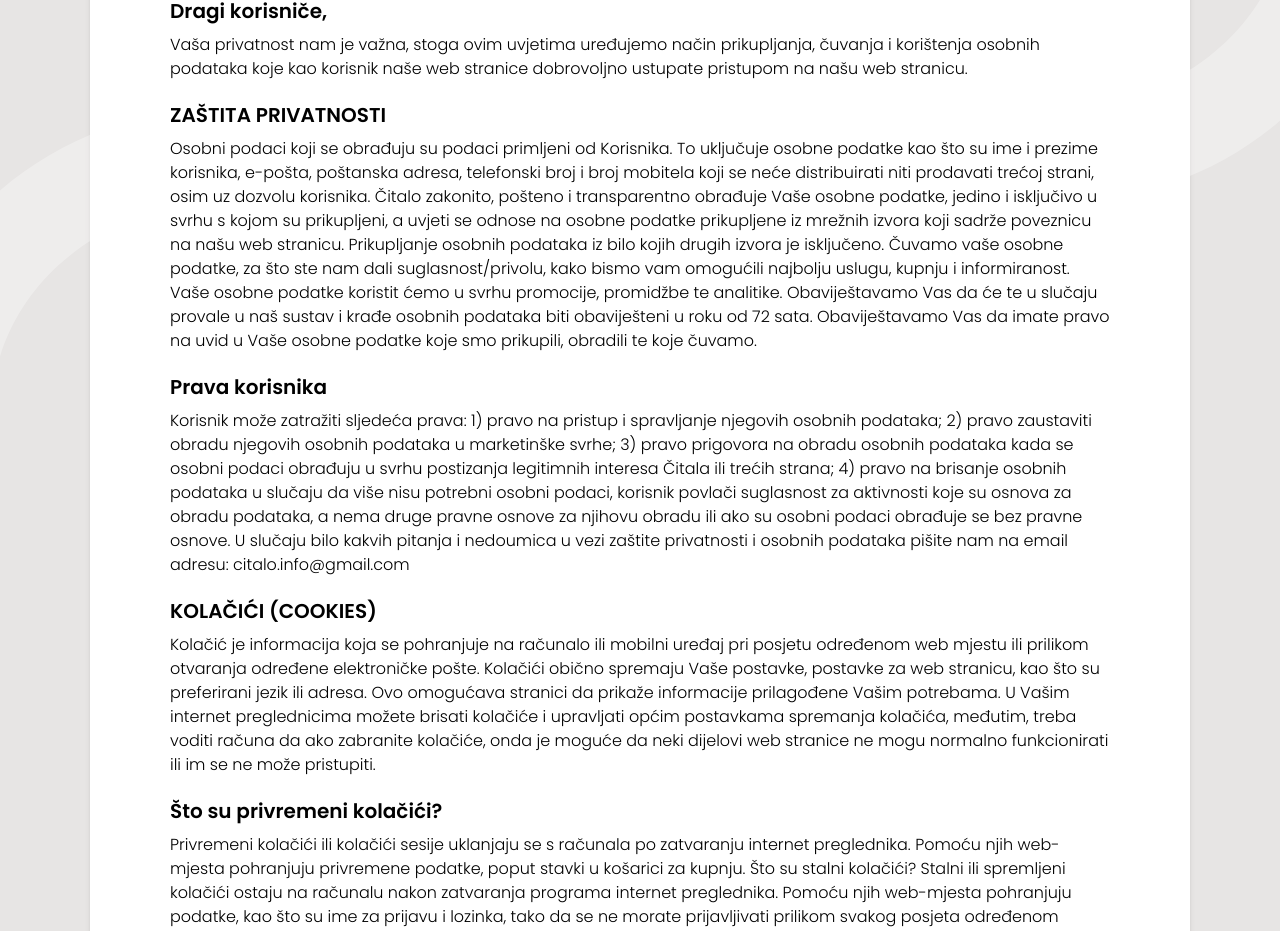
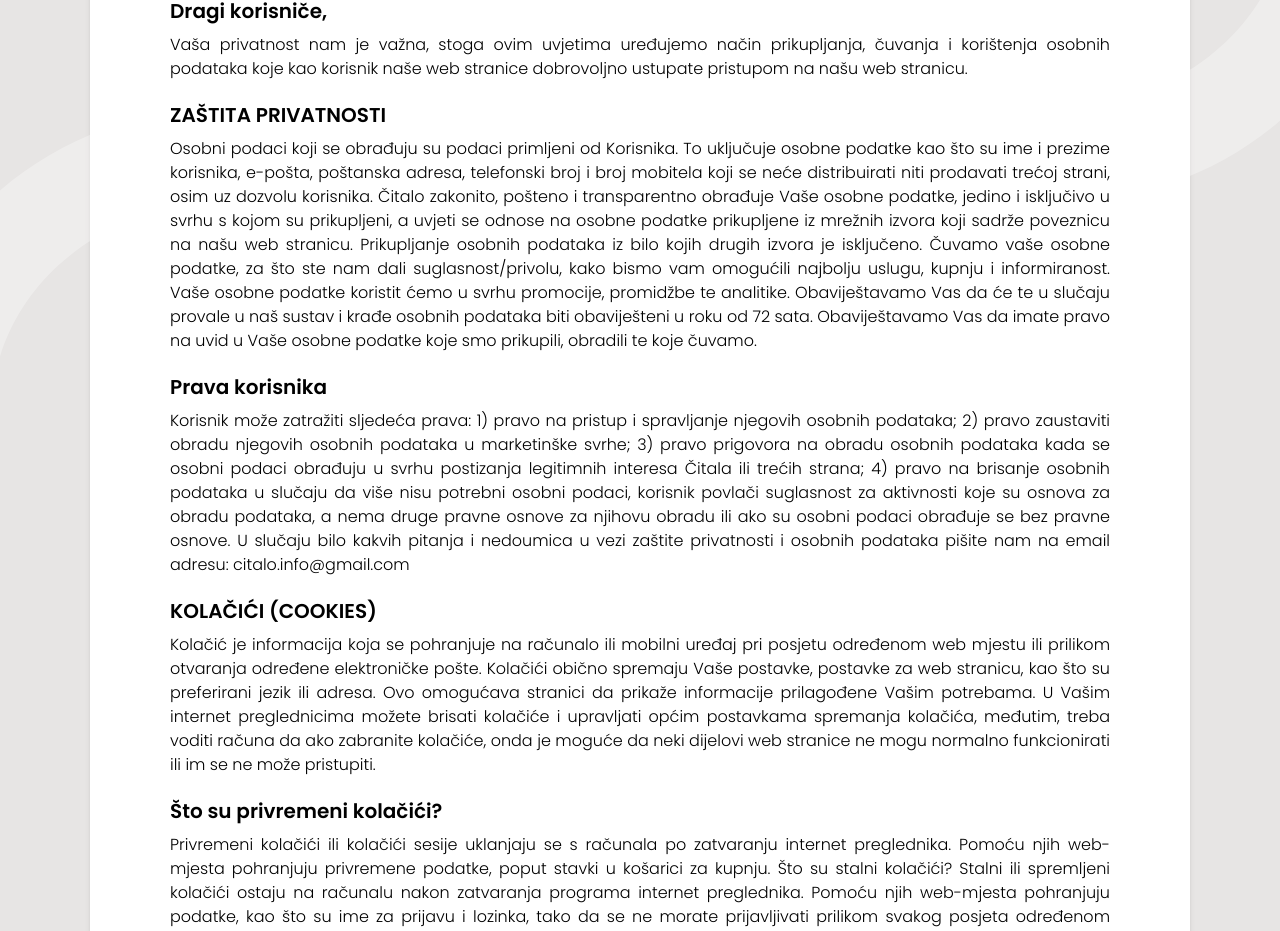
Before and after one commit to starzje/citalo-frontend, a Next.js app: page /uvjeti-koristenja in a window 1280 px wide. Shown: the part 152-1083 px from the top of the page. Built offline with nearby package versions, Linux system fonts and the light colour scheme.

Commit message:
Fix typos in terms page and input field

```diff
--- a/src/components/blog/recenzije/InputSearchBar.tsx
+++ b/src/components/blog/recenzije/InputSearchBar.tsx
@@ -59,7 +59,7 @@ const InputSearchBar: FC<ArticleProps> = ({
         className="mx-auto relative flex  flex-col justify-between rounded-lg border p-2 sm:flex-row sm:items-center sm:p-0 md:w-1/2 w-full"
       >
         <input
-          type="name"
+          type="text"
           name="search"
           autoComplete="off"
           className="pl-3 w-full cursor-text rounded-md py-4 outline-double outline-2 outline-dark-brown ring-light-brown sm:border-0 focus:ring "
--- a/src/pages/uvjeti-koristenja/index.tsx
+++ b/src/pages/uvjeti-koristenja/index.tsx
@@ -6,13 +6,13 @@ const index = () => {
     <Container>
       <div className="px-5 md:px-20 py-10 relative">
         <h4 className="text-xl font-semibold pb-2">Dragi korisniče,</h4>
-        <p className="font-light text-justify]">
+        <p className="font-light text-justify">
           Vaša privatnost nam je važna, stoga ovim uvjetima uređujemo način
           prikupljanja, čuvanja i korištenja osobnih podataka koje kao korisnik
           naše web stranice dobrovoljno ustupate pristupom na našu web stranicu.
         </p>
         <h4 className="text-xl font-semibold pb-2 mt-5">ZAŠTITA PRIVATNOSTI</h4>
-        <p className="font-light text-justify]">
+        <p className="font-light text-justify">
           Osobni podaci koji se obrađuju su podaci primljeni od Korisnika. To
           uključuje osobne podatke kao što su ime i prezime korisnika, e-pošta,
           poštanska adresa, telefonski broj i broj mobitela koji se neće
@@ -31,7 +31,7 @@ const index = () => {
           čuvamo.
         </p>
         <h4 className="text-xl font-semibold pb-2 mt-5">Prava korisnika</h4>
-        <p className="font-light text-justify]">
+        <p className="font-light text-justify">
           Korisnik može zatražiti sljedeća prava: 1) pravo na pristup i
           spravljanje njegovih osobnih podataka; 2) pravo zaustaviti obradu
           njegovih osobnih podataka u marketinške svrhe; 3) pravo prigovora na
@@ -45,7 +45,7 @@ const index = () => {
           pišite nam na email adresu: citalo.info@gmail.com
         </p>
         <h4 className="text-xl font-semibold pb-2 mt-5">KOLAČIĆI (COOKIES)</h4>
-        <p className="font-light text-justify]">
+        <p className="font-light text-justify">
           Kolačić je informacija koja se pohranjuje na računalo ili mobilni
           uređaj pri posjetu određenom web mjestu ili prilikom otvaranja
           određene elektroničke pošte. Kolačići obično spremaju Vaše postavke,
@@ -59,7 +59,7 @@ const index = () => {
         <h4 className="text-xl font-semibold pb-2 mt-5">
           Što su privremeni kolačići?{' '}
         </h4>
-        <p className="font-light text-justify]">
+        <p className="font-light text-justify">
           Privremeni kolačići ili kolačići sesije uklanjaju se s računala po
           zatvaranju internet preglednika. Pomoću njih web-mjesta pohranjuju
           privremene podatke, poput stavki u košarici za kupnju. Što su stalni
```
